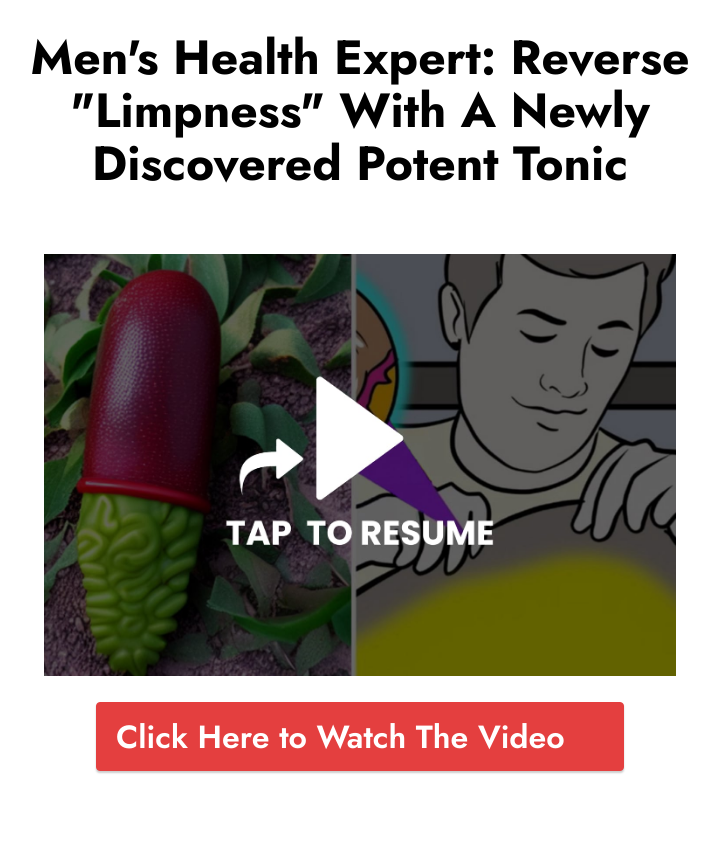
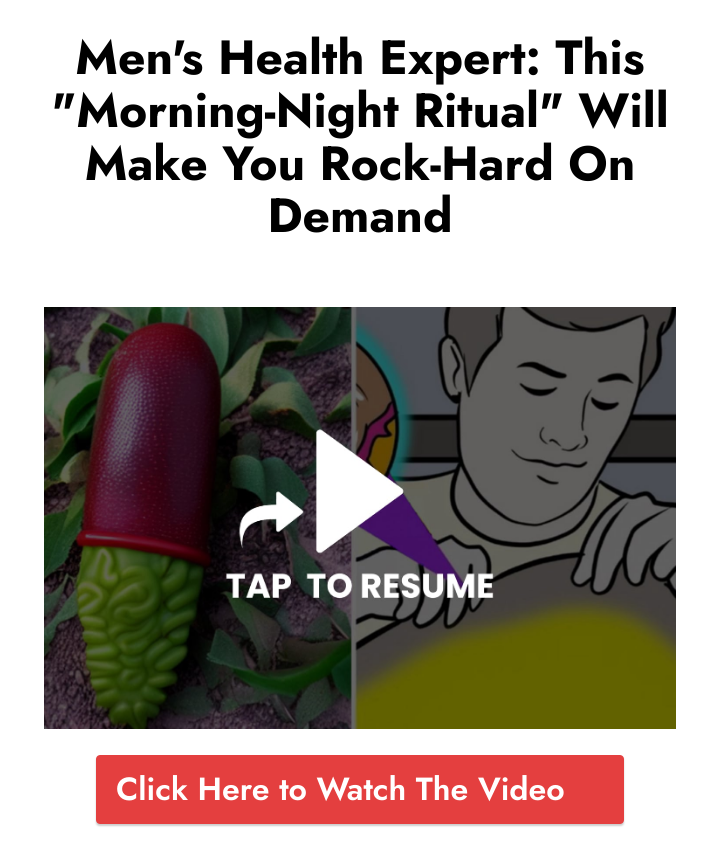
Before and after one commit to heroku20/redboost-tiktok2, a plain HTML site: page index.html in a window 1280 px wide. Shown: the whole page, without its empty margins (280-999 px from the left). Before the commit the page ends 800 px from the top, so only its background shows below. Drawn offline with Linux system fonts and the light colour scheme; a web font is replaced by a local one.

Commit message:
index.html

```diff
--- a/index.html
+++ b/index.html
@@ -45,7 +45,7 @@
         <div class="align-center container">
             <div class="row justify-content-center">
                 <div class="col-12 col-lg-8">
-                    <h3 class="mbr-section-title mb-4 mbr-fonts-style display-2"><strong>Men's Health Expert: Reverse "Limpness" With A Newly Discovered Potent Tonic</strong></h3>
+                    <h3 class="mbr-section-title mb-4 mbr-fonts-style display-2"><strong>Men's Health Expert: This "Morning-Night Ritual" Will Make You Rock-Hard On Demand</strong></h3>
 
 
                 </div>
```
